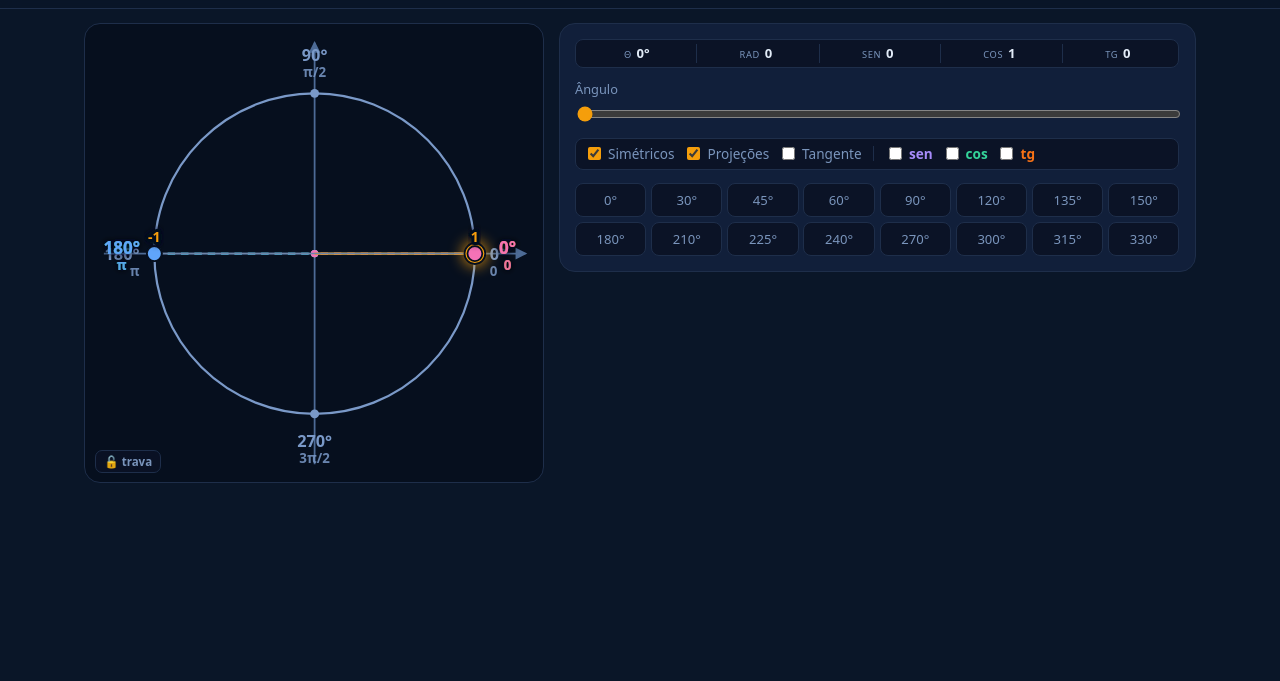
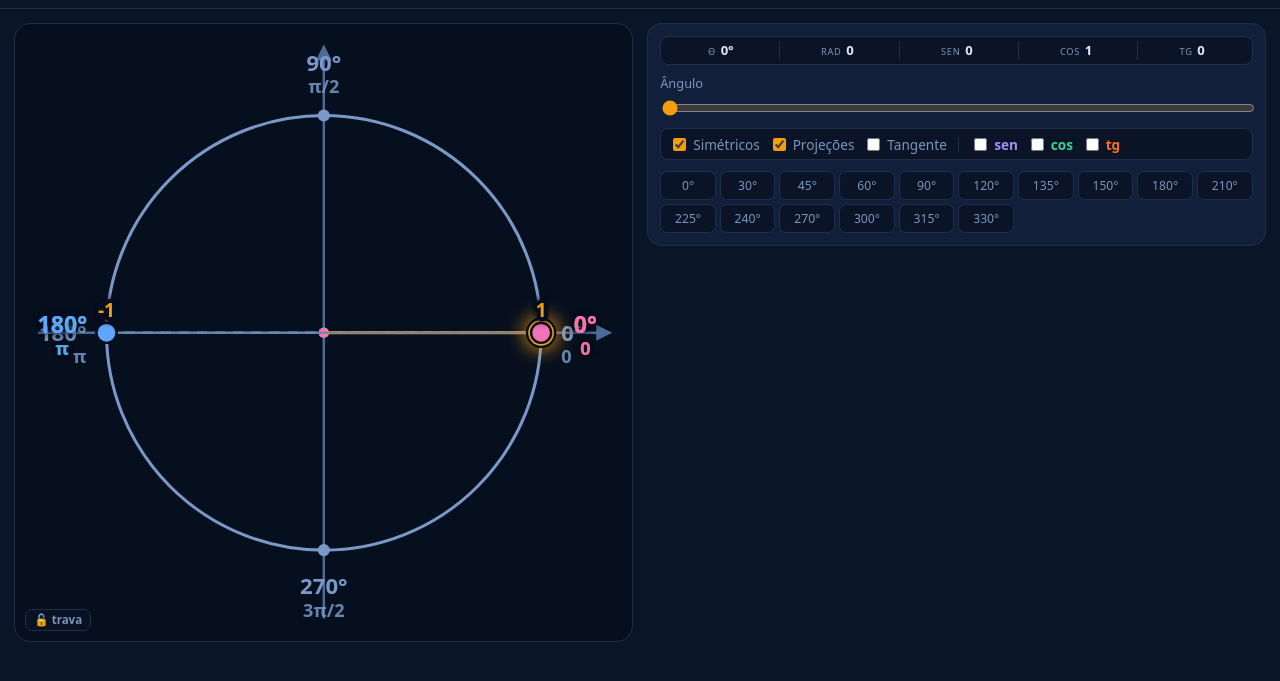
Before and after one commit to muriloducatti/circulo-trigonometrico, a plain HTML site: page index.html in a window 1280 px wide. Shown: the part 43-724 px from the top of the page. Drawn offline with Linux system fonts and the light colour scheme.

Commit message:
desktop: divide tela em 50/50, círculo maior, painel compacto
- grid 1fr/1fr: o círculo cresce e ocupa metade da tela
  (cap suave de 680px para não virar gigante em monitores
  ultrawide)
- max-width do layout sobe de 1140 → 1400px
- painel mais compacto (padding e gap reduzidos)
- botões de ângulos notáveis com auto-fit (52px min) e
  fonte/padding menores

Co-Authored-By: Claude Sonnet 4.6 <noreply@anthropic.com>

```diff
--- a/css/styles.css
+++ b/css/styles.css
@@ -55,7 +55,7 @@ body {
   display: grid;
   gap: .9rem;
   padding: .9rem;
-  max-width: 1140px;
+  max-width: 1400px;
   margin: 0 auto;
   grid-template-areas:
     "circle"
@@ -68,13 +68,16 @@ body {
 
 @media (min-width: 860px) {
   .layout {
-    grid-template-columns: minmax(0, 460px) minmax(0, 1fr);
+    /* 50/50 — círculo cresce, painel/gráficos comprimem */
+    grid-template-columns: minmax(0, 1fr) minmax(0, 1fr);
     grid-template-rows: auto 1fr;
     grid-template-areas:
       "circle panel"
       "circle graphs";
     align-items: start;
   }
+  /* Cap suave para telas muito largas (não vira um círculo gigantesco) */
+  .canvas-wrap { max-width: 680px; justify-self: end; width: 100%; }
   /* Empurra a coluna de gráficos para o final, alinhando com a base do círculo */
   .graph-section { align-self: end; }
 }
@@ -124,11 +127,11 @@ body {
 
 /* ── panel ───────────────────────────────────────────────────────── */
 .panel {
-  display: flex; flex-direction: column; gap: .85rem;
+  display: flex; flex-direction: column; gap: .65rem;
   background: var(--panel);
   border: 1px solid var(--border);
-  border-radius: 16px;
-  padding: .95rem;
+  border-radius: 14px;
+  padding: .75rem;
 }
 
 /* ── readout (linha única, compacta) ─────────────────────────────── */
@@ -198,15 +201,16 @@ input[type=range] { width: 100%; accent-color: var(--accent); cursor: pointer; }
 /* ── quick buttons ───────────────────────────────────────────────── */
 .quick {
   display: grid;
-  grid-template-columns: repeat(8, minmax(0, 1fr));
-  gap: .3rem;
+  /* auto-fit: 8 cols se couber, menos se a coluna for estreita */
+  grid-template-columns: repeat(auto-fit, minmax(52px, 1fr));
+  gap: .25rem;
 }
 @media (max-width: 520px) { .quick { grid-template-columns: repeat(4, 1fr); } }
 .quick button {
   background: var(--card); color: var(--muted);
-  border: 1px solid var(--border); border-radius: 8px;
-  padding: .42rem .1rem;
-  font: inherit; font-size: .82rem;
+  border: 1px solid var(--border); border-radius: 7px;
+  padding: .32rem .1rem;
+  font: inherit; font-size: .76rem;
   cursor: pointer;
   font-variant-numeric: tabular-nums;
   transition: border-color .15s, color .15s;
--- a/service-worker.js
+++ b/service-worker.js
@@ -1,7 +1,7 @@
 // Bump CACHE_NAME whenever you want to force eviction of old caches.
 // With network-first strategy below, content updates are always fetched fresh
 // from the network — this name only controls cleanup of stale cache buckets.
-const CACHE_NAME = 'trig-circle-v11';
+const CACHE_NAME = 'trig-circle-v12';
 
 const PRECACHE = [
   './',
```
